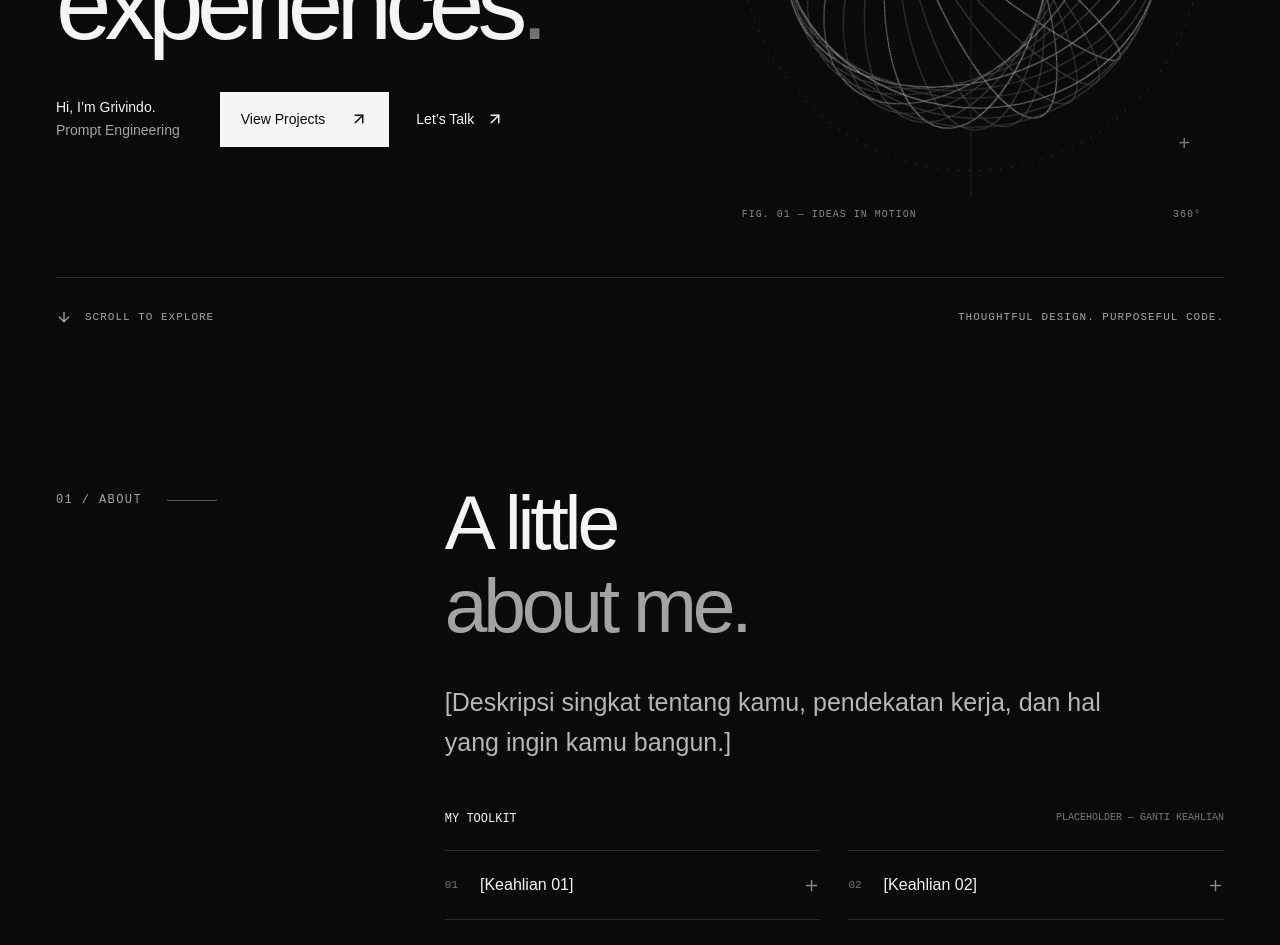
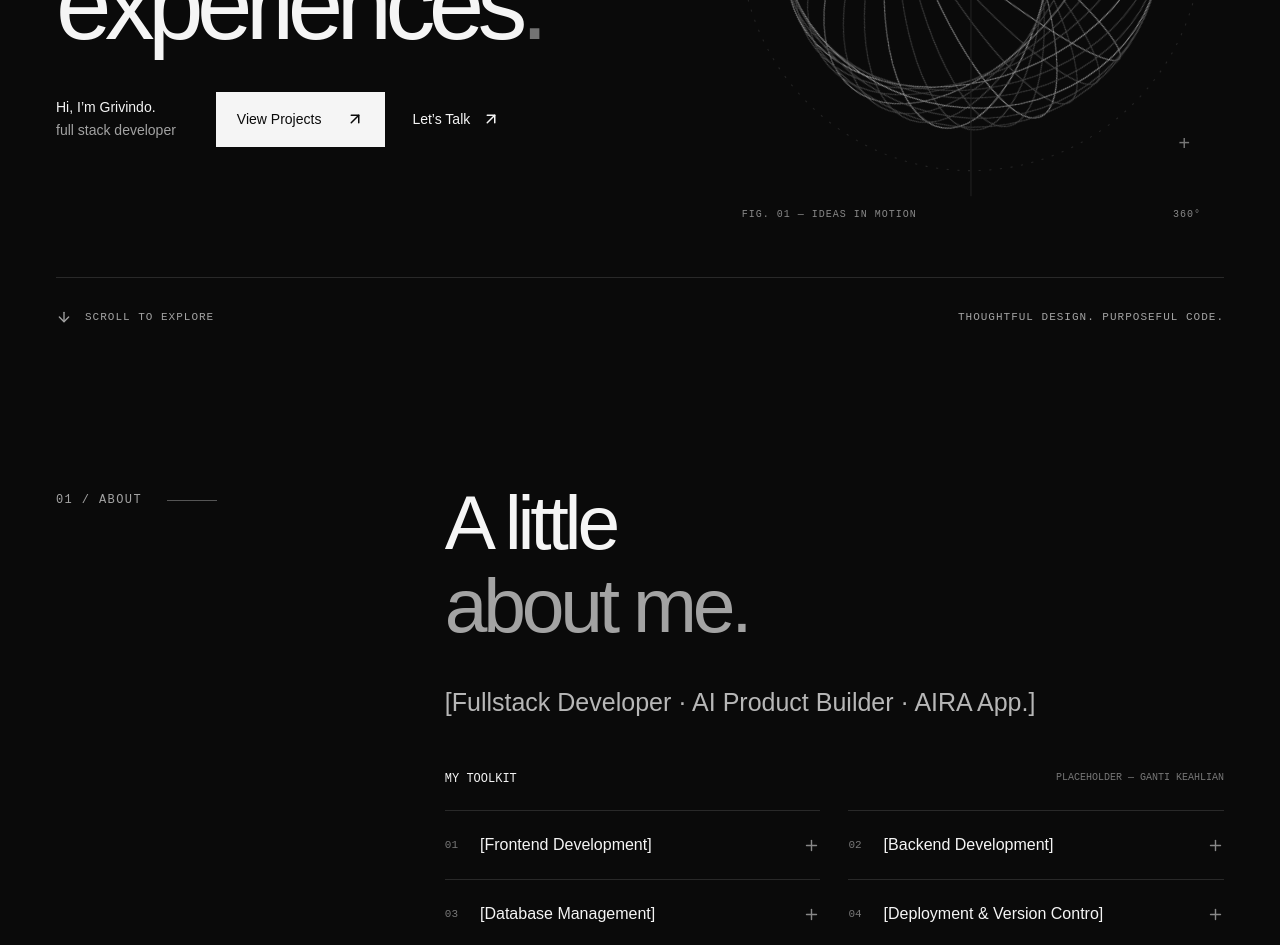
Before and after one commit to EnV321/Griv, a React (Vite) app: page / in a window 1280 px wide. Shown: the part 540-1485 px from the top of the page. Built offline with nearby package versions, Linux system fonts and the light colour scheme.

Commit message:
Update portfolio.config.ts

```diff
--- a/app/portfolio.config.ts
+++ b/app/portfolio.config.ts
@@ -1,11 +1,11 @@
 export const portfolio = {
   name: 'Grivindo',
-  profession: 'Prompt Engineering',
-  description: '[Deskripsi singkat tentang kamu, pendekatan kerja, dan hal yang ingin kamu bangun.]',
+  profession: 'full stack developer',
+  description: '[Fullstack Developer · AI Product Builder · AIRA App.]',
   email: 'grivindorosyanazzuhri@gmail.com',
   github: 'https://env321.github.io',
   githubLabel: 'env321.github.io',
-  skills: ['[Keahlian 01]', '[Keahlian 02]', '[Keahlian 03]', '[Keahlian 04]'],
+  skills: ['[Frontend Development]', '[Backend Development]', '[Database Management]', '[Deployment & Version Contro]'],
   projects: [
     {id:'01', title:'Clarity', category:'Dashboard aplikasi', description:'Konsep dashboard yang menyatukan metrik dan aktivitas dalam satu tampilan yang mudah dibaca.', type:'dashboard', tags:['React','TypeScript','Tailwind CSS'], features:['Ringkasan metrik dengan hierarki yang jelas','Visualisasi tren dan aktivitas','Tampilan responsif untuk pemantauan data'], demoUrl:'', repositoryUrl:''},
     {id:'02', title:'Objects', category:'Website e-commerce', description:'Konsep etalase digital yang memberi ruang untuk produk, detail, dan pengalaman berbelanja.', type:'commerce', tags:['React','Tailwind CSS','UI Design'], features:['Katalog produk dengan tata letak editorial','Halaman detail produk yang terstruktur','Konsep alur keranjang dan checkout'], demoUrl:'', repositoryUrl:''},
```
